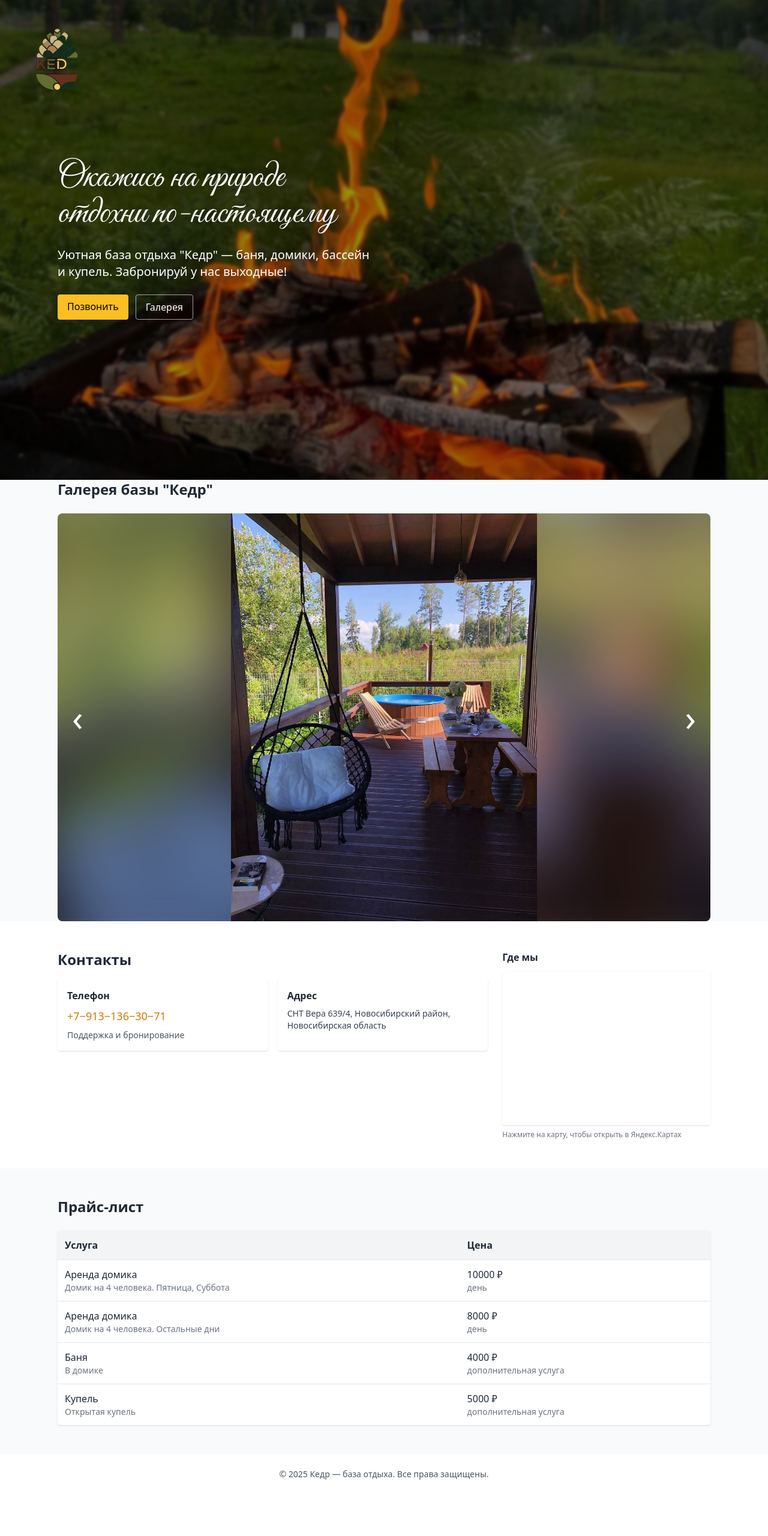
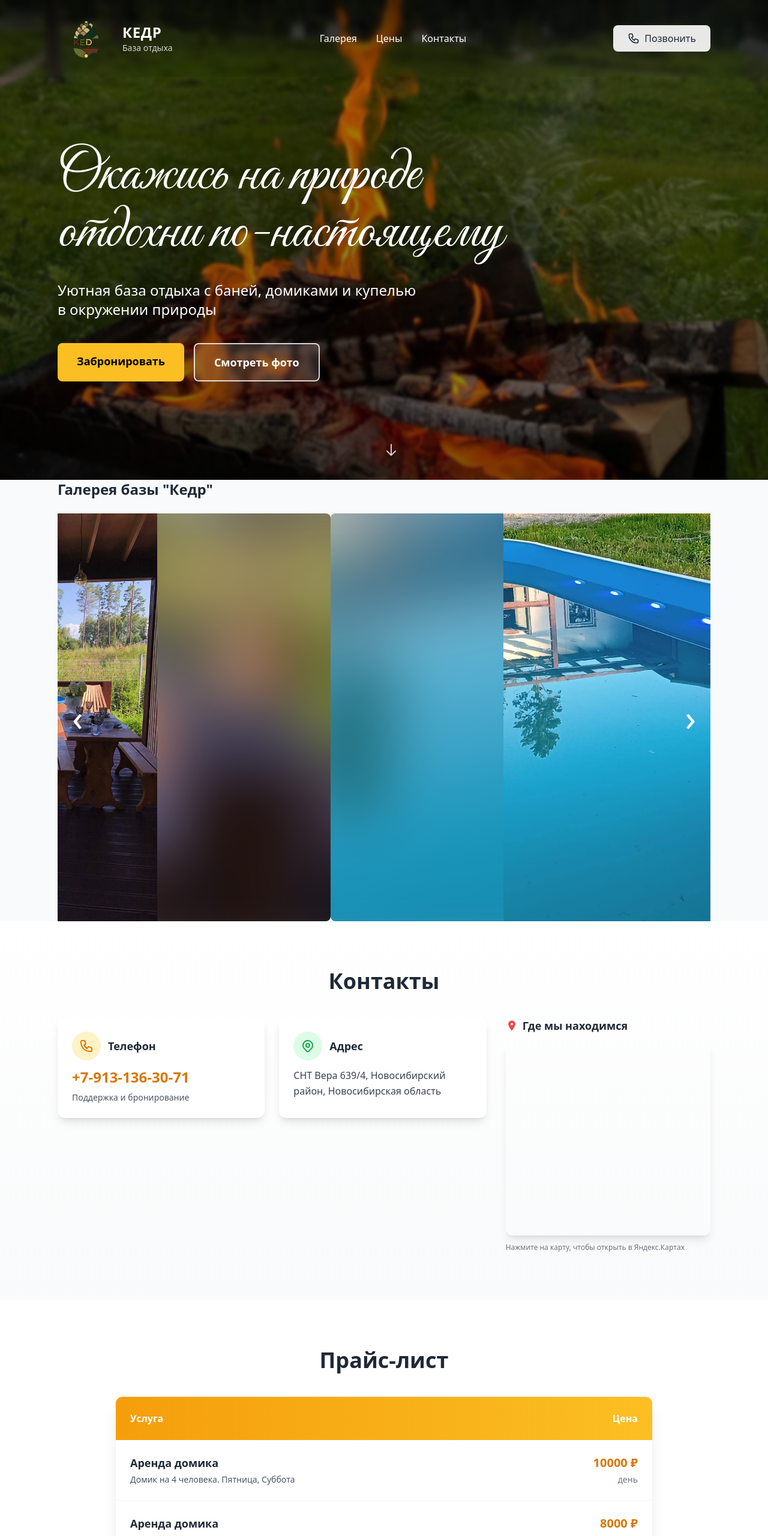
Before and after one commit to grigoryarbuzov/kedr-landing, a React (Vite) app: page / in a window 1280 px wide. Shown: the top 2561 px of the page at 60% size. Before the commit the page ends 2492 px from the top, so only its background shows below. Built offline with nearby package versions, Linux system fonts and the light colour scheme.

Commit message:
улучшен логотип

```diff
--- a/src/App.jsx
+++ b/src/App.jsx
@@ -1,7 +1,9 @@
 import React, { useEffect, useRef, useState } from "react";
 import Gallery from './gallery'
-/* KedrLanding - single page component
+
+/* KedrLanding - single page component with improved header
    - Meta small helper (sets title + metas)
+   - Professional Header with large logo
    - Hero with background + calligraphic font
    - Gallery carousel (arrows + touch)
    - Contacts with Yandex iframe
@@ -30,10 +32,150 @@ export function Meta({ title, description, keywords }) {
   return null;
 }
 
+function Header({ phone }) {
+  const [scrolled, setScrolled] = useState(false);
+  const [mobileMenuOpen, setMobileMenuOpen] = useState(false);
+
+  useEffect(() => {
+    const handleScroll = () => {
+      setScrolled(window.scrollY > 50);
+    };
+    window.addEventListener("scroll", handleScroll);
+    return () => window.removeEventListener("scroll", handleScroll);
+  }, []);
+
+  return (
+    <header
+      className={`fixed top-0 left-0 right-0 z-50 transition-all duration-300 ${
+        scrolled
+          ? 'bg-white/95 shadow-lg backdrop-blur-sm'
+          : 'bg-gradient-to-b from-black/60 to-transparent backdrop-blur-sm'
+      }`}
+    >
+      <div className="container mx-auto px-4 md:px-8">
+        <div className="flex items-center justify-between py-3 md:py-4">
+          {/* Логотип */}
+          <a href="#" className="flex items-center gap-3 group">
+            <img
+              src="/logo.svg"
+              alt="Логотип Кедр"
+              className={`transition-all duration-300 ${
+                scrolled
+                  ? 'w-12 h-12 md:w-16 md:h-16'
+                  : 'w-16 h-16 md:w-20 md:h-20 lg:w-24 lg:h-24'
+              }`}
+            />
+            <div className={`hidden md:block transition-all duration-300 ${scrolled ? 'text-gray-800' : 'text-white'}`}>
+              <div className="text-xl lg:text-2xl font-bold tracking-wide">КЕДР</div>
+              <div className="text-xs lg:text-sm opacity-80">База отдыха</div>
+            </div>
+          </a>
+
+          {/* Навигация - Desktop */}
+          <nav className="hidden md:flex items-center gap-6 lg:gap-8">
+            <a
+              href="#gallery"
+              className={`transition-colors hover:text-amber-400 ${
+                scrolled ? 'text-gray-700' : 'text-white'
+              }`}
+            >
+              Галерея
+            </a>
+            <a
+              href="#prices"
+              className={`transition-colors hover:text-amber-400 ${
+                scrolled ? 'text-gray-700' : 'text-white'
+              }`}
+            >
+              Цены
+            </a>
+            <a
+              href="#contacts"
+              className={`transition-colors hover:text-amber-400 ${
+                scrolled ? 'text-gray-700' : 'text-white'
+              }`}
+            >
+              Контакты
+            </a>
+          </nav>
+
+          {/* Кнопка звонка - Desktop */}
+          <a
+            href={`tel:${phone}`}
+            className={`hidden md:flex items-center gap-2 px-6 py-2.5 rounded-lg font-medium transition-all ${
+              scrolled
+                ? 'bg-amber-400 text-black hover:bg-amber-500'
+                : 'bg-white/90 text-gray-800 hover:bg-white'
+            }`}
+          >
+            <svg className="w-5 h-5" fill="none" stroke="currentColor" viewBox="0 0 24 24">
+              <path strokeLinecap="round" strokeLinejoin="round" strokeWidth={2} d="M3 5a2 2 0 012-2h3.28a1 1 0 01.948.684l1.498 4.493a1 1 0 01-.502 1.21l-2.257 1.13a11.042 11.042 0 005.516 5.516l1.13-2.257a1 1 0 011.21-.502l4.493 1.498a1 1 0 01.684.949V19a2 2 0 01-2 2h-1C9.716 21 3 14.284 3 6V5z" />
+            </svg>
+            <span className="hidden lg:inline">Позвонить</span>
+          </a>
+
+          {/* Mobile menu button */}
+          <button
+            onClick={() => setMobileMenuOpen(!mobileMenuOpen)}
+            className={`md:hidden p-2 rounded-lg transition-colors ${
+              scrolled ? 'text-gray-800 hover:bg-gray-100' : 'text-white hover:bg-white/10'
+            }`}
+            aria-label="Меню"
+          >
+            <svg className="w-6 h-6" fill="none" stroke="currentColor" viewBox="0 0 24 24">
+              {mobileMenuOpen ? (
+                <path strokeLinecap="round" strokeLinejoin="round" strokeWidth={2} d="M6 18L18 6M6 6l12 12" />
+              ) : (
+                <path strokeLinecap="round" strokeLinejoin="round" strokeWidth={2} d="M4 6h16M4 12h16M4 18h16" />
+              )}
+            </svg>
+          </button>
+        </div>
+
+        {/* Mobile menu */}
+        {mobileMenuOpen && (
+          <div className={`md:hidden pb-4 ${scrolled ? 'text-gray-800' : 'text-white'}`}>
+            <nav className="flex flex-col gap-3">
+              <a
+                href="#gallery"
+                className="px-4 py-2 rounded hover:bg-white/10 transition-colors"
+                onClick={() => setMobileMenuOpen(false)}
+              >
+                Галерея
+              </a>
+              <a
+                href="#prices"
+                className="px-4 py-2 rounded hover:bg-white/10 transition-colors"
+                onClick={() => setMobileMenuOpen(false)}
+              >
+                Цены
+              </a>
+              <a
+                href="#contacts"
+                className="px-4 py-2 rounded hover:bg-white/10 transition-colors"
+                onClick={() => setMobileMenuOpen(false)}
+              >
+                Контакты
+              </a>
+              <a
+                href={`tel:${phone}`}
+                className="mx-4 mt-2 px-6 py-3 bg-amber-400 text-black rounded-lg font-medium text-center hover:bg-amber-500 transition-colors"
+                onClick={() => setMobileMenuOpen(false)}
+              >
+                📞 Позвонить
+              </a>
+            </nav>
+          </div>
+        )}
+      </div>
+    </header>
+  );
+}
+
 function Hero({ bg, titleLines, subtitle }) {
   return (
     <section
-      className="relative h-screen min-h-[520px] flex items-center"
+      className="relative h-screen min-h-[600px] flex items-center pt-20"
       style={{
         backgroundImage: `url(${bg})`,
         backgroundSize: "cover",
@@ -41,108 +183,90 @@ function Hero({ bg, titleLines, subtitle }) {
       }}
       aria-label="Главный блок — Кедр"
     >
-      <div className="absolute inset-0 bg-black/40" />
+      <div className="absolute inset-0 bg-gradient-to-b from-black/30 via-black/40 to-black/50" />
       <div className="container mx-auto relative z-10 px-6 md:px-8">
         <div className="max-w-3xl text-white">
-          <h1 className="text-4xl md:text-6xl font-serif leading-tight drop-shadow-lg" style={{ fontFamily: '"Great Vibes", cursive' }}>
+          <h1 className="text-5xl md:text-7xl lg:text-8xl font-serif leading-tight drop-shadow-2xl" style={{ fontFamily: '"Great Vibes", cursive' }}>
             {titleLines.map((l, i) => (
-              <span key={i} className="select-none block">{l}</span>
+              <span key={i} className="block">{l}</span>
             ))}
           </h1>
-          <p className="mt-6 text-lg md:text-xl max-w-[70%]">{subtitle}</p>
-          <div className="mt-6 flex gap-3">
-            <a href="#contacts" className="bg-amber-400 text-black px-4 py-2 rounded shadow">Позвонить</a>
-            <a href="#gallery" className="border border-white/60 px-4 py-2 rounded">Галерея</a>
+          <p className="mt-8 text-xl md:text-2xl max-w-[80%] leading-relaxed drop-shadow-lg">{subtitle}</p>
+          <div className="mt-10 flex flex-wrap gap-4">
+            <a
+              href="#contacts"
+              className="bg-amber-400 text-black px-8 py-4 rounded-lg shadow-xl hover:bg-amber-500 transition-all transform hover:scale-105 font-semibold text-lg"
+            >
+              Забронировать
+            </a>
+            <a
+              href="#gallery"
+              className="border-2 border-white/80 backdrop-blur-sm bg-white/10 px-8 py-4 rounded-lg hover:bg-white/20 transition-all font-semibold text-lg"
+            >
+              Смотреть фото
+            </a>
           </div>
         </div>
+      </div>
+
+      {/* Scroll indicator */}
+      <div className="absolute bottom-8 left-1/2 -translate-x-1/2 animate-bounce">
+        <svg className="w-6 h-6 text-white/80" fill="none" stroke="currentColor" viewBox="0 0 24 24">
+          <path strokeLinecap="round" strokeLinejoin="round" strokeWidth={2} d="M19 14l-7 7m0 0l-7-7m7 7V3" />
+        </svg>
       </div>
     </section>
   );
 }
 
-// function Gallery({ images }) {
-//   const [idx, setIdx] = useState(0);
-//   const len = images.length || 1;
-//   const containerRef = useRef(null);
-//   const touchStartX = useRef(0);
-//   const touchCurrentX = useRef(0);
-//
-//   useEffect(() => {
-//     const id = setInterval(() => setIdx((s) => (s + 1) % len), 6000);
-//     return () => clearInterval(id);
-//   }, [len]);
-//
-//   function prev() {
-//     setIdx((i) => (i - 1 + len) % len);
-//   }
-//   function next() {
-//     setIdx((i) => (i + 1) % len);
-//   }
-//
-//   function onTouchStart(e) {
-//     touchStartX.current = e.touches[0].clientX;
-//   }
-//   function onTouchMove(e) {
-//     touchCurrentX.current = e.touches[0].clientX;
-//   }
-//   function onTouchEnd() {
-//     const dx = touchCurrentX.current - touchStartX.current;
-//     if (Math.abs(dx) < 30) return; // small swipe
-//     if (dx > 0) prev();
-//     else next();
-//     touchStartX.current = 0;
-//     touchCurrentX.current = 0;
-//   }
-//
-//   return (
-//     <section id="gallery" className="py-12 bg-gray-50">
-//       <div className="container mx-auto px-6 md:px-8">
-//         <h2 className="text-2xl font-semibold mb-6">Галерея базы "Кедр"</h2>
-//         <div className="relative">
-//           {GalleryComponent(images)}
-//           <div className="flex gap-2 justify-center mt-4">
-//             {images.map((_, i) => (
-//               <button
-//                 key={i}
-//                 onClick={() => setIdx(i)}
-//                 className={`w-3 h-3 rounded-full ${i === idx ? 'bg-amber-500' : 'bg-gray-300'}`}
-//                 aria-label={`Перейти к слайду ${i + 1}`}
-//               />
-//             ))}
-//           </div>
-//         </div>
-//       </div>
-//     </section>
-//   );
-// }
-
-function Contacts({ phone, address, schedule }) {
-  const mapQuery = encodeURIComponent(address);
-  // const yandexSrc = `https://yandex.ru/maps/?ll=54.816696,83.175528&z=12&l=map`;54.816703, 83.175555
+function Contacts({ phone, address }) {
   const yandexSrc = 'https://yandex.ru/map-widget/v1/?ll=83.175555%2C54.816703&mode=whatshere&whatshere%5Bpoint%5D=83.175555%2C54.816703%5Bzoom%5D=16.52&z=16.52'
 
   return (
-    <section id="contacts" className="py-12">
-      <div className="container mx-auto px-6 md:px-8 grid grid-cols-1 md:grid-cols-3 gap-6">
-        <div className="col-span-1 md:col-span-2">
-          <h2 className="text-2xl font-semibold mb-4">Контакты</h2>
-          <div className="grid grid-cols-1 sm:grid-cols-2 gap-4">
-            <div className="p-4 bg-white rounded shadow">
-              <h3 className="font-semibold">Телефон</h3>
-              <a href={`tel:${phone}`} className="block mt-2 text-lg text-amber-600">{phone}</a>
+    <section id="contacts" className="py-16 md:py-20 bg-gradient-to-b from-white to-gray-50">
+      <div className="container mx-auto px-6 md:px-8">
+        <h2 className="text-3xl md:text-4xl font-bold mb-10 text-center">Контакты</h2>
+
+        <div className="grid grid-cols-1 md:grid-cols-3 gap-8">
+          <div className="col-span-1 md:col-span-2 space-y-6">
+            <div className="grid grid-cols-1 sm:grid-cols-2 gap-6">
+              <div className="p-6 bg-white rounded-xl shadow-lg hover:shadow-xl transition-shadow">
+                <div className="flex items-center gap-3 mb-3">
+                  <div className="w-12 h-12 bg-amber-100 rounded-full flex items-center justify-center">
+                    <svg className="w-6 h-6 text-amber-600" fill="none" stroke="currentColor" viewBox="0 0 24 24">
+                      <path strokeLinecap="round" strokeLinejoin="round" strokeWidth={2} d="M3 5a2 2 0 012-2h3.28a1 1 0 01.948.684l1.498 4.493a1 1 0 01-.502 1.21l-2.257 1.13a11.042 11.042 0 005.516 5.516l1.13-2.257a1 1 0 011.21-.502l4.493 1.498a1 1 0 01.684.949V19a2 2 0 01-2 2h-1C9.716 21 3 14.284 3 6V5z" />
+                    </svg>
+                  </div>
+                  <h3 className="font-semibold text-lg">Телефон</h3>
+                </div>
+                <a href={`tel:${phone}`} className="block text-2xl font-bold text-amber-600 hover:text-amber-700 transition-colors">{phone}</a>
                 <p className="mt-2 text-sm text-gray-600">Поддержка и бронирование</p>
               </div>
 
-            <div className="p-4 bg-white rounded shadow">
-              <h3 className="font-semibold">Адрес</h3>
-              <p className="mt-2 text-sm text-gray-700">{address}</p>
+              <div className="p-6 bg-white rounded-xl shadow-lg hover:shadow-xl transition-shadow">
+                <div className="flex items-center gap-3 mb-3">
+                  <div className="w-12 h-12 bg-green-100 rounded-full flex items-center justify-center">
+                    <svg className="w-6 h-6 text-green-600" fill="none" stroke="currentColor" viewBox="0 0 24 24">
+                      <path strokeLinecap="round" strokeLinejoin="round" strokeWidth={2} d="M17.657 16.657L13.414 20.9a1.998 1.998 0 01-2.827 0l-4.244-4.243a8 8 0 1111.314 0z" />
+                      <path strokeLinecap="round" strokeLinejoin="round" strokeWidth={2} d="M15 11a3 3 0 11-6 0 3 3 0 016 0z" />
+                    </svg>
+                  </div>
+                  <h3 className="font-semibold text-lg">Адрес</h3>
+                </div>
+                <p className="text-gray-700 leading-relaxed">{address}</p>
               </div>
             </div>
           </div>
 
           <div className="col-span-1">
-          <h3 className="font-semibold mb-3">Где мы</h3>
-          <div className="w-full h-64 rounded overflow-hidden shadow">
+            <div className="sticky top-24">
+              <h3 className="font-semibold text-lg mb-4 flex items-center gap-2">
+                <svg className="w-5 h-5 text-red-500" fill="currentColor" viewBox="0 0 24 24">
+                  <path d="M12 2C8.13 2 5 5.13 5 9c0 5.25 7 13 7 13s7-7.75 7-13c0-3.87-3.13-7-7-7zm0 9.5c-1.38 0-2.5-1.12-2.5-2.5s1.12-2.5 2.5-2.5 2.5 1.12 2.5 2.5-1.12 2.5-2.5 2.5z"/>
+                </svg>
+                Где мы находимся
+              </h3>
+              <div className="w-full h-80 rounded-xl overflow-hidden shadow-lg">
                 <iframe
                   title="Карта — Кедр"
                   src={yandexSrc}
@@ -150,7 +274,9 @@ function Contacts({ phone, address, schedule }) {
                   loading="lazy"
                 />
               </div>
-          <p className="text-xs text-gray-500 mt-2">Нажмите на карту, чтобы открыть в Яндекс.Картах</p>
+              <p className="text-xs text-gray-500 mt-3">Нажмите на карту, чтобы открыть в Яндекс.Картах</p>
+            </div>
+          </div>
         </div>
       </div>
     </section>
@@ -159,28 +285,29 @@ function Contacts({ phone, address, schedule }) {
 
 function PriceList({ items }) {
   return (
-    <section id="prices" className="py-12 bg-gray-50">
+    <section id="prices" className="py-16 md:py-20 bg-white">
       <div className="container mx-auto px-6 md:px-8">
-        <h2 className="text-2xl font-semibold mb-6">Прайс-лист</h2>
+        <h2 className="text-3xl md:text-4xl font-bold mb-10 text-center">Прайс-лист</h2>
 
-        <div className="overflow-x-auto bg-white rounded shadow">
-          <table className="min-w-full table-auto">
-            <thead className="bg-gray-100">
+        <div className="max-w-4xl mx-auto">
+          <div className="overflow-hidden bg-white rounded-xl shadow-xl border border-gray-100">
+            <table className="min-w-full">
+              <thead className="bg-gradient-to-r from-amber-500 to-amber-400">
                 <tr>
-                <th className="text-left p-3">Услуга</th>
-                <th className="text-left p-3">Цена</th>
+                  <th className="text-left p-4 md:p-6 text-white font-semibold">Услуга</th>
+                  <th className="text-right p-4 md:p-6 text-white font-semibold">Цена</th>
                 </tr>
               </thead>
-            <tbody>
+              <tbody className="divide-y divide-gray-100">
                 {items.map((it, i) => (
-                <tr key={i} className="border-t">
-                  <td className="p-3 align-top">
-                    <div className="font-medium">{it.title}</div>
-                    {it.desc && <div className="text-sm text-gray-500">{it.desc}</div>}
+                  <tr key={i} className="hover:bg-amber-50 transition-colors">
+                    <td className="p-4 md:p-6">
+                      <div className="font-semibold text-gray-800 text-lg">{it.title}</div>
+                      {it.desc && <div className="text-sm text-gray-600 mt-1">{it.desc}</div>}
                     </td>
-                  <td className="p-3 align-top">
-                    <div className="font-medium">{it.price}</div>
-                    {it.unit && <div className="text-sm text-gray-500">{it.unit}</div>}
+                    <td className="p-4 md:p-6 text-right">
+                      <div className="font-bold text-amber-600 text-xl">{it.price}</div>
+                      {it.unit && <div className="text-sm text-gray-500 mt-1">{it.unit}</div>}
                     </td>
                   </tr>
                 ))}
@@ -188,6 +315,13 @@ function PriceList({ items }) {
             </table>
           </div>
 
+          <div className="mt-8 p-6 bg-amber-50 rounded-xl border-l-4 border-amber-400">
+            <p className="text-gray-700">
+              <strong>Обратите внимание:</strong> Цены актуальны на {new Date().toLocaleDateString('ru-RU', { year: 'numeric', month: 'long' })}.
+              Для уточнения деталей и бронирования позвоните нам!
+            </p>
+          </div>
+        </div>
       </div>
     </section>
   );
@@ -209,22 +343,10 @@ export default function KedrLanding() {
     "/11.jpg",
     "/12.jpg",
     "/13.jpg",
-    // "/src/assets/14.jpg",
-    // "/src/assets/15.jpg",
-    // "/src/assets/16.jpg",
   ];
 
-  const phone = "+7‒913‒136‒30‒71";
+  const phone = "+7‑913‑136‑30‑71";
   const address = "СНТ Вера 639/4, Новосибирский район, Новосибирская область";
-  const schedule = {
-    Понедельник: "10:00 — 21:00",
-    Вторник: "10:00 — 21:00",
-    Среда: "10:00 — 21:00",
-    Четверг: "10:00 — 21:00",
-    Пятница: "10:00 — 21:00",
-    Суббота: "10:00 — 21:00",
-    Воскресенье: "10:00 — 21:00",
-  };
 
   const prices = [
     { title: "Аренда домика", desc: "Домик на 4 человека. Пятница, Суббота", price: "10000 ₽", unit: "день" },
@@ -240,27 +362,30 @@ export default function KedrLanding() {
   };
 
   const heroText = ["Окажись на природе", "отдохни по-настоящему"];
-  const heroSubtitle = "Уютная база отдыха \"Кедр\" — баня, домики, бассейн и купель. Забронируй у нас выходные!";
+  const heroSubtitle = "Уютная база отдыха с баней, домиками и купелью в окружении природы";
 
   return (
     <div className="text-gray-800">
-      <img
-        src="/logo.svg"
-        alt="Логотип"
-        className="fixed top-4 left-4 w-12 h-12 md:w-16 md:h-16 lg:w-40 lg:h-40 z-50"
-      />
       <Meta title={meta.title} description={meta.description} keywords={meta.keywords} />
+
+      <Header phone={phone} />
 
       <Hero bg={heroBg} titleLines={heroText} subtitle={heroSubtitle} />
 
       <Gallery images={images} />
 
-      <Contacts phone={phone} address={address} schedule={schedule} />
+      <Contacts phone={phone} address={address} />
 
       <PriceList items={prices} />
 
-      <footer className="py-6 text-center text-sm text-gray-600">
-        © {new Date().getFullYear()} Кедр — база отдыха. Все права защищены.
+      <footer className="py-8 bg-gray-900 text-gray-300">
+        <div className="container mx-auto px-6 md:px-8 text-center">
+          <div className="flex items-center justify-center gap-3 mb-4">
+            <img src="/logo.svg" alt="Логотип Кедр" className="w-10 h-10" />
+            <span className="text-xl font-bold text-white">КЕДР</span>
+          </div>
+          <p className="text-sm">© {new Date().getFullYear()} Кедр — база отдыха. Все права защищены.</p>
+        </div>
       </footer>
     </div>
   );
```
Lines whose indentation alone changed are shown as unchanged.
